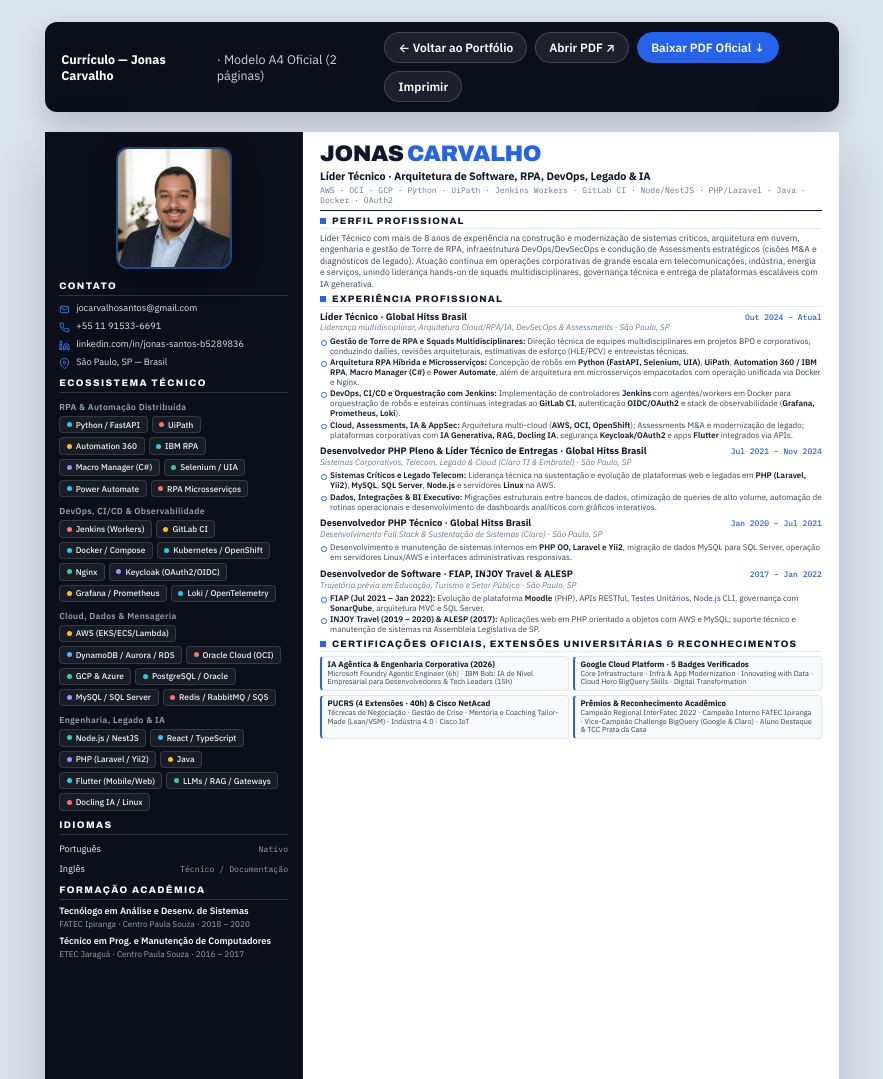
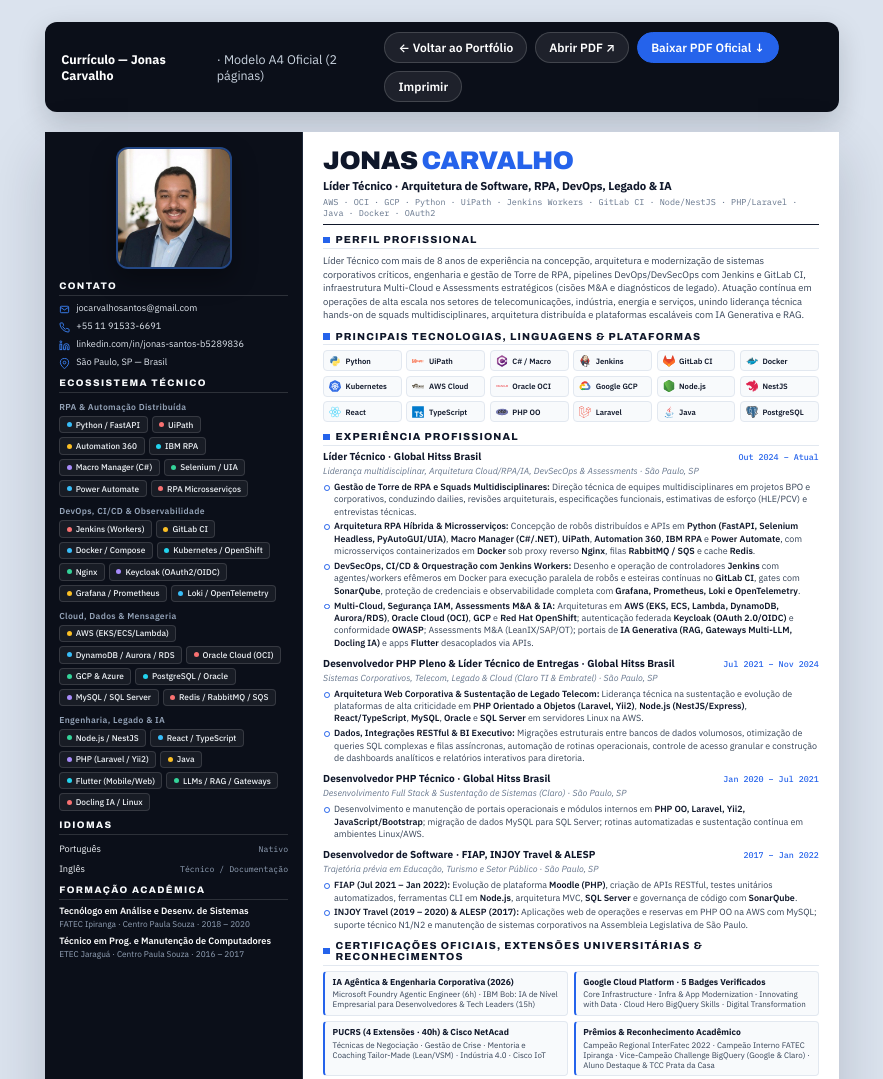
Before and after one commit to jocarvalhosantos/jonascarvalho-site, a plain HTML site: page curriculo.html in a window 1280 px wide. Shown: the top 1079 px of the page, without its empty margins (198-1081 px from the left). Drawn offline with Linux system fonts and the light colour scheme.

Commit message:
feat(cv): amplia fontes, adiciona logos oficiais e detalha stack/arquitetura preenchendo Pagina 1

```diff
--- a/curriculo.html
+++ b/curriculo.html
@@ -351,20 +351,20 @@
 
     /* MAIN CONTENT */
     .main {
-      padding: 11px 17px 9px;
+      padding: 16px 20px 14px;
       display: flex;
       flex-direction: column;
-      gap: 5px;
+      gap: 9px;
     }
 
     .main-header {
-      padding-bottom: 4px;
+      padding-bottom: 6px;
       border-bottom: 1.5px solid var(--text-main);
     }
 
     .name {
       font-family: "Archivo", sans-serif;
-      font-size: 22.5px;
+      font-size: 25.5px;
       font-weight: 900;
       letter-spacing: -0.025em;
       line-height: 1;
@@ -377,19 +377,19 @@
     }
 
     .subtitle {
-      margin-top: 3px;
-      font-size: 10.8px;
+      margin-top: 4px;
+      font-size: 11.4px;
       font-weight: 700;
       color: var(--text-main);
       letter-spacing: -0.01em;
     }
 
     .tagline {
-      margin-top: 2px;
+      margin-top: 3px;
       font-family: "IBM Plex Mono", monospace;
-      font-size: 8.1px;
+      font-size: 8.5px;
       color: var(--text-muted);
-      line-height: 1.3;
+      line-height: 1.35;
     }
 
     .page-kicker {
@@ -418,20 +418,20 @@
     .section {
       display: flex;
       flex-direction: column;
-      gap: 3.5px;
+      gap: 5px;
     }
 
     .sec-head {
       display: flex;
       align-items: center;
       gap: 6px;
-      padding-bottom: 2px;
+      padding-bottom: 2.5px;
       border-bottom: 1px solid var(--rule);
     }
 
     .sec-square {
-      width: 6px;
-      height: 6px;
+      width: 6.5px;
+      height: 6.5px;
       background: var(--accent);
       display: inline-block;
       flex-shrink: 0;
@@ -439,27 +439,27 @@
 
     .sec-head h2 {
       font-family: "Archivo", sans-serif;
-      font-size: 9.4px;
+      font-size: 10.2px;
       font-weight: 800;
-      letter-spacing: 0.12em;
+      letter-spacing: 0.11em;
       text-transform: uppercase;
       color: var(--text-main);
     }
 
     .summary-text {
-      font-size: 8.65px;
-      line-height: 1.32;
+      font-size: 9.45px;
+      line-height: 1.44;
       color: var(--text-body);
     }
 
     .entry {
       display: flex;
       flex-direction: column;
-      gap: 1.5px;
+      gap: 2.5px;
     }
 
     .entry + .entry {
-      margin-top: 2px;
+      margin-top: 4px;
     }
 
     .entry-top {
@@ -470,15 +470,15 @@
     }
 
     .entry-role {
-      font-size: 9.4px;
+      font-size: 10.1px;
       font-weight: 700;
       color: var(--text-main);
-      line-height: 1.2;
+      line-height: 1.24;
     }
 
     .entry-date {
       font-family: "IBM Plex Mono", monospace;
-      font-size: 8px;
+      font-size: 8.4px;
       font-weight: 500;
       color: var(--accent);
       white-space: nowrap;
@@ -486,25 +486,25 @@
     }
 
     .entry-sub {
-      font-size: 8.2px;
+      font-size: 8.8px;
       font-style: italic;
       color: var(--text-muted);
-      line-height: 1.2;
+      line-height: 1.24;
     }
 
     .bullets {
       list-style: none;
       display: flex;
       flex-direction: column;
-      gap: 1.2px;
-      margin-top: 1px;
+      gap: 2.5px;
+      margin-top: 1.5px;
     }
 
     .bullets li {
       position: relative;
-      padding-left: 10px;
-      font-size: 8.1px;
-      line-height: 1.24;
+      padding-left: 11px;
+      font-size: 8.95px;
+      line-height: 1.38;
       color: var(--text-body);
     }
 
@@ -575,31 +575,63 @@
     .creds-mini-grid {
       display: grid;
       grid-template-columns: repeat(2, minmax(0, 1fr));
-      gap: 4px;
+      gap: 5.5px;
     }
 
     .creds-mini-card {
-      padding: 3px 5.5px;
+      padding: 5px 7.5px;
       border: 1px solid #e2e8f0;
       border-left: 2.5px solid var(--accent);
       border-radius: 4px;
       background: #f8fafc;
       display: flex;
       flex-direction: column;
-      gap: 1px;
+      gap: 2px;
     }
 
     .creds-mini-card strong {
-      font-size: 7.95px;
+      font-size: 8.6px;
       font-weight: 700;
       color: var(--text-main);
-      line-height: 1.15;
+      line-height: 1.22;
     }
 
     .creds-mini-card span {
-      font-size: 7.3px;
+      font-size: 8px;
       color: var(--text-body);
-      line-height: 1.18;
+      line-height: 1.28;
+    }
+
+    .cv-logo-grid {
+      display: grid;
+      grid-template-columns: repeat(6, minmax(0, 1fr));
+      gap: 4.5px;
+    }
+
+    .cv-logo-pill {
+      display: flex;
+      align-items: center;
+      gap: 4.5px;
+      padding: 3.5px 5px;
+      border: 1px solid #e2e8f0;
+      border-radius: 4px;
+      background: #f8fafc;
+      font-size: 7.7px;
+      font-weight: 600;
+      color: var(--text-main);
+      white-space: nowrap;
+      overflow: hidden;
+    }
+
+    .cv-logo-pill img {
+      width: 12px;
+      height: 12px;
+      object-fit: contain;
+      flex-shrink: 0;
+    }
+
+    .cv-logo-pill img.invert-on-light {
+      filter: brightness(0.15);
     }
 
     .sb-list-dense {
@@ -647,8 +679,12 @@
         gap: 9px;
       }
 
+      .a4-page:nth-of-type(2) .sec-head h2 {
+        font-size: 9.6px;
+      }
+
       .a4-page:nth-of-type(2) .project-card {
-        padding: 6.5px 9px;
+        padding: 6px 8.5px;
         gap: 2.5px;
       }
     }
@@ -814,8 +850,35 @@
           <h2>Perfil Profissional</h2>
         </div>
         <p class="summary-text">
-          Líder Técnico com mais de 8 anos de experiência na construção e modernização de sistemas críticos, arquitetura em nuvem, engenharia e gestão de Torre de RPA, infraestrutura DevOps/DevSecOps e condução de Assessments estratégicos (cisões M&amp;A e diagnósticos de legado). Atuação contínua em operações corporativas de grande escala em telecomunicações, indústria, energia e serviços, unindo liderança hands-on de squads multidisciplinares, governança técnica e entrega de plataformas escaláveis com IA generativa.
+          Líder Técnico com mais de 8 anos de experiência na concepção, arquitetura e modernização de sistemas corporativos críticos, engenharia e gestão de Torre de RPA, pipelines DevOps/DevSecOps com Jenkins e GitLab CI, infraestrutura Multi-Cloud e Assessments estratégicos (cisões M&amp;A e diagnósticos de legado). Atuação contínua em operações de alta escala nos setores de telecomunicações, indústria, energia e serviços, unindo liderança técnica hands-on de squads multidisciplinares, arquitetura distribuída e plataformas escaláveis com IA Generativa e RAG.
         </p>
+      </section>
+
+      <section class="section">
+        <div class="sec-head">
+          <span class="sec-square"></span>
+          <h2>Principais Tecnologias, Linguagens &amp; Plataformas</h2>
+        </div>
+        <div class="cv-logo-grid">
+          <span class="cv-logo-pill"><img src="assets/logos/python.svg" alt="Python" />Python</span>
+          <span class="cv-logo-pill"><img src="assets/logos/uipath.svg" alt="UiPath" />UiPath</span>
+          <span class="cv-logo-pill"><img src="assets/logos/csharp.svg" alt="C#" />C# / Macro</span>
+          <span class="cv-logo-pill"><img src="assets/logos/jenkins.svg" alt="Jenkins" />Jenkins</span>
+          <span class="cv-logo-pill"><img src="assets/logos/gitlab.svg" alt="GitLab" />GitLab CI</span>
+          <span class="cv-logo-pill"><img src="assets/logos/docker.svg" alt="Docker" />Docker</span>
+          <span class="cv-logo-pill"><img src="assets/logos/kubernetes.svg" alt="Kubernetes" />Kubernetes</span>
+          <span class="cv-logo-pill"><img class="invert-on-light" src="assets/logos/aws.svg" alt="AWS" />AWS Cloud</span>
+          <span class="cv-logo-pill"><img src="assets/logos/oracle.svg" alt="OCI" />Oracle OCI</span>
+          <span class="cv-logo-pill"><img src="assets/logos/googlecloud.svg" alt="GCP" />Google GCP</span>
+          <span class="cv-logo-pill"><img src="assets/logos/nodejs.svg" alt="Node.js" />Node.js</span>
+          <span class="cv-logo-pill"><img src="assets/logos/nestjs.svg" alt="NestJS" />NestJS</span>
+          <span class="cv-logo-pill"><img src="assets/logos/react.svg" alt="React" />React</span>
+          <span class="cv-logo-pill"><img src="assets/logos/typescript.svg" alt="TypeScript" />TypeScript</span>
+          <span class="cv-logo-pill"><img src="assets/logos/php.svg" alt="PHP" />PHP OO</span>
+          <span class="cv-logo-pill"><img src="assets/logos/laravel.svg" alt="Laravel" />Laravel</span>
+          <span class="cv-logo-pill"><img src="assets/logos/java.svg" alt="Java" />Java</span>
+          <span class="cv-logo-pill"><img src="assets/logos/postgresql.svg" alt="PostgreSQL" />PostgreSQL</span>
+        </div>
       </section>
 
       <section class="section">
@@ -831,10 +894,10 @@
           </div>
           <p class="entry-sub">Liderança multidisciplinar, Arquitetura Cloud/RPA/IA, DevSecOps &amp; Assessments · São Paulo, SP</p>
           <ul class="bullets">
-            <li><strong>Gestão de Torre de RPA e Squads Multidisciplinares:</strong> Direção técnica de equipes multidisciplinares em projetos BPO e corporativos, conduzindo dailies, revisões arquiteturais, estimativas de esforço (HLE/PCV) e entrevistas técnicas.</li>
-            <li><strong>Arquitetura RPA Híbrida e Microsserviços:</strong> Concepção de robôs em <strong>Python (FastAPI, Selenium, UIA)</strong>, <strong>UiPath</strong>, <strong>Automation 360 / IBM RPA</strong>, <strong>Macro Manager (C#)</strong> e <strong>Power Automate</strong>, além de arquitetura em microsserviços empacotados com operação unificada via Docker e Nginx.</li>
-            <li><strong>DevOps, CI/CD e Orquestração com Jenkins:</strong> Implementação de controladores <strong>Jenkins</strong> com agentes/workers em Docker para orquestração de robôs e esteiras contínuas integradas ao <strong>GitLab CI</strong>, autenticação <strong>OIDC/OAuth2</strong> e stack de observabilidade (<strong>Grafana, Prometheus, Loki</strong>).</li>
-            <li><strong>Cloud, Assessments, IA &amp; AppSec:</strong> Arquitetura multi-cloud (<strong>AWS, OCI, OpenShift</strong>); Assessments M&amp;A e modernização de legado; plataformas corporativas com <strong>IA Generativa, RAG, Docling IA</strong>, segurança <strong>Keycloak/OAuth2</strong> e apps <strong>Flutter</strong> integrados via APIs.</li>
+            <li><strong>Gestão de Torre de RPA e Squads Multidisciplinares:</strong> Direção técnica de equipes multidisciplinares em projetos BPO e corporativos, conduzindo dailies, revisões arquiteturais, especificações funcionais, estimativas de esforço (HLE/PCV) e entrevistas técnicas.</li>
+            <li><strong>Arquitetura RPA Híbrida &amp; Microsserviços:</strong> Concepção de robôs distribuídos e APIs em <strong>Python (FastAPI, Selenium Headless, PyAutoGUI/UIA)</strong>, <strong>Macro Manager (C#/.NET)</strong>, <strong>UiPath</strong>, <strong>Automation 360</strong>, <strong>IBM RPA</strong> e <strong>Power Automate</strong>, com microsserviços containerizados em <strong>Docker</strong> sob proxy reverso <strong>Nginx</strong>, filas <strong>RabbitMQ / SQS</strong> e cache <strong>Redis</strong>.</li>
+            <li><strong>DevSecOps, CI/CD &amp; Orquestração com Jenkins Workers:</strong> Desenho e operação de controladores <strong>Jenkins</strong> com agentes/workers efêmeros em Docker para execução paralela de robôs e esteiras contínuas no <strong>GitLab CI</strong>, gates com <strong>SonarQube</strong>, proteção de credenciais e observabilidade completa com <strong>Grafana, Prometheus, Loki e OpenTelemetry</strong>.</li>
+            <li><strong>Multi-Cloud, Segurança IAM, Assessments M&amp;A &amp; IA:</strong> Arquiteturas em <strong>AWS (EKS, ECS, Lambda, DynamoDB, Aurora/RDS)</strong>, <strong>Oracle Cloud (OCI)</strong>, <strong>GCP</strong> e <strong>Red Hat OpenShift</strong>; autenticação federada <strong>Keycloak (OAuth 2.0/OIDC)</strong> e conformidade <strong>OWASP</strong>; Assessments M&amp;A (LeanIX/SAP/OT); portais de <strong>IA Generativa (RAG, Gateways Multi-LLM, Docling IA)</strong> e apps <strong>Flutter</strong> desacoplados via APIs.</li>
           </ul>
         </article>
 
@@ -845,8 +908,8 @@
           </div>
           <p class="entry-sub">Sistemas Corporativos, Telecom, Legado &amp; Cloud (Claro TI &amp; Embratel) · São Paulo, SP</p>
           <ul class="bullets">
-            <li><strong>Sistemas Críticos e Legado Telecom:</strong> Liderança técnica na sustentação e evolução de plataformas web e legadas em <strong>PHP (Laravel, Yii2)</strong>, <strong>MySQL</strong>, <strong>SQL Server</strong>, <strong>Node.js</strong> e servidores <strong>Linux</strong> na AWS.</li>
-            <li><strong>Dados, Integrações &amp; BI Executivo:</strong> Migrações estruturais entre bancos de dados, otimização de queries de alto volume, automação de rotinas operacionais e desenvolvimento de dashboards analíticos com gráficos interativos.</li>
+            <li><strong>Arquitetura Web Corporativa &amp; Sustentação de Legado Telecom:</strong> Liderança técnica na sustentação e evolução de plataformas de alta criticidade em <strong>PHP Orientado a Objetos (Laravel, Yii2)</strong>, <strong>Node.js (NestJS/Express)</strong>, <strong>React/TypeScript</strong>, <strong>MySQL</strong>, <strong>Oracle</strong> e <strong>SQL Server</strong> em servidores Linux na AWS.</li>
+            <li><strong>Dados, Integrações RESTful &amp; BI Executivo:</strong> Migrações estruturais entre bancos de dados volumosos, otimização de queries SQL complexas e filas assíncronas, automação de rotinas operacionais, controle de acesso granular e construção de dashboards analíticos e relatórios interativos para diretoria.</li>
           </ul>
         </article>
 
@@ -857,7 +920,7 @@
           </div>
           <p class="entry-sub">Desenvolvimento Full Stack &amp; Sustentação de Sistemas (Claro) · São Paulo, SP</p>
           <ul class="bullets">
-            <li>Desenvolvimento e manutenção de sistemas internos em <strong>PHP OO, Laravel e Yii2</strong>, migração de dados MySQL para SQL Server, operação em servidores Linux/AWS e interfaces administrativas responsivas.</li>
+            <li>Desenvolvimento e manutenção de portais operacionais e módulos internos em <strong>PHP OO, Laravel, Yii2, JavaScript/Bootstrap</strong>; migração de dados MySQL para SQL Server; rotinas automatizadas e sustentação contínua em ambientes Linux/AWS.</li>
           </ul>
         </article>
 
@@ -868,8 +931,8 @@
           </div>
           <p class="entry-sub">Trajetória prévia em Educação, Turismo e Setor Público · São Paulo, SP</p>
           <ul class="bullets">
-            <li><strong>FIAP (Jul 2021 – Jan 2022):</strong> Evolução de plataforma <strong>Moodle</strong> (PHP), APIs RESTful, Testes Unitários, Node.js CLI, governança com <strong>SonarQube</strong>, arquitetura MVC e SQL Server.</li>
-            <li><strong>INJOY Travel (2019 – 2020) &amp; ALESP (2017):</strong> Aplicações web em PHP orientado a objetos com AWS e MySQL; suporte técnico e manutenção de sistemas na Assembleia Legislativa de SP.</li>
+            <li><strong>FIAP (Jul 2021 – Jan 2022):</strong> Evolução de plataforma <strong>Moodle (PHP)</strong>, criação de APIs RESTful, testes unitários automatizados, ferramentas CLI em <strong>Node.js</strong>, arquitetura MVC, <strong>SQL Server</strong> e governança de código com <strong>SonarQube</strong>.</li>
+            <li><strong>INJOY Travel (2019 – 2020) &amp; ALESP (2017):</strong> Aplicações web de operações e reservas em PHP OO na AWS com MySQL; suporte técnico N1/N2 e manutenção de sistemas corporativos na Assembleia Legislativa de São Paulo.</li>
           </ul>
         </article>
       </section>
```
Also changed, not shown: 1 other file.
